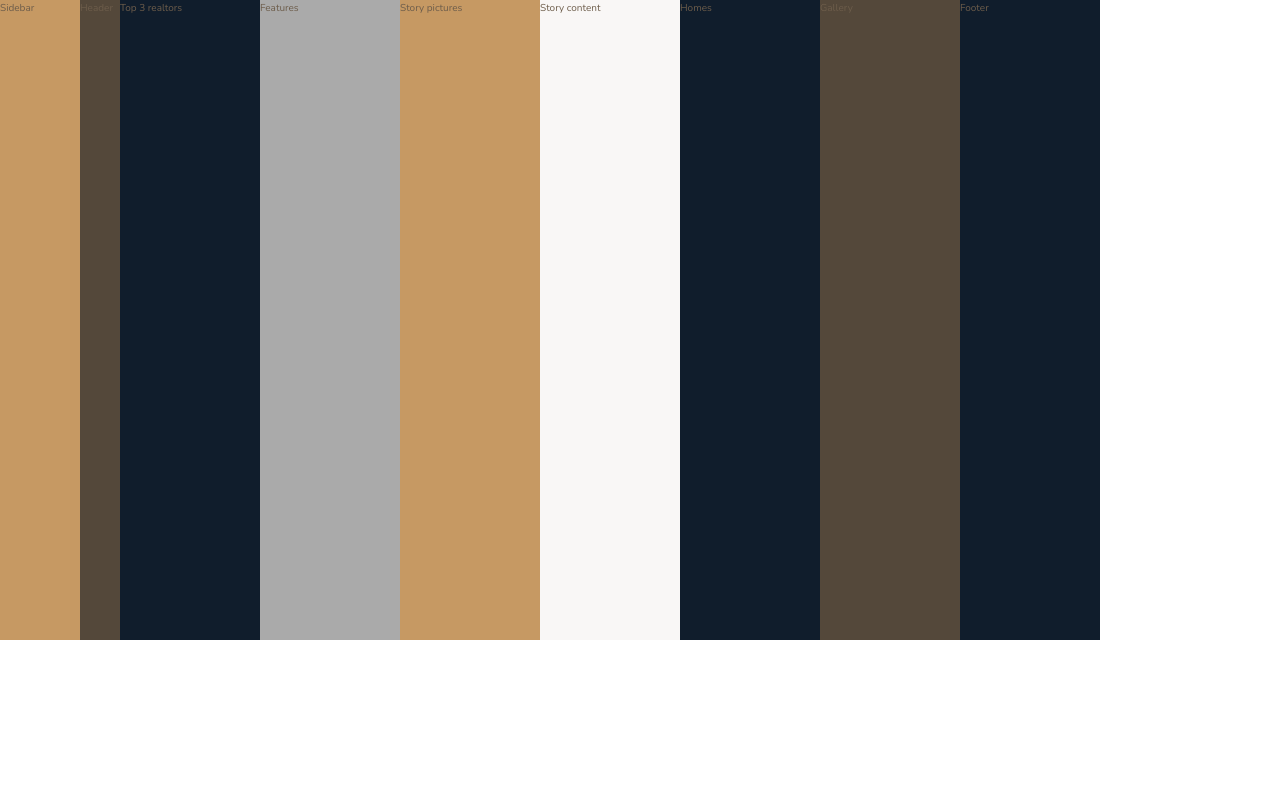
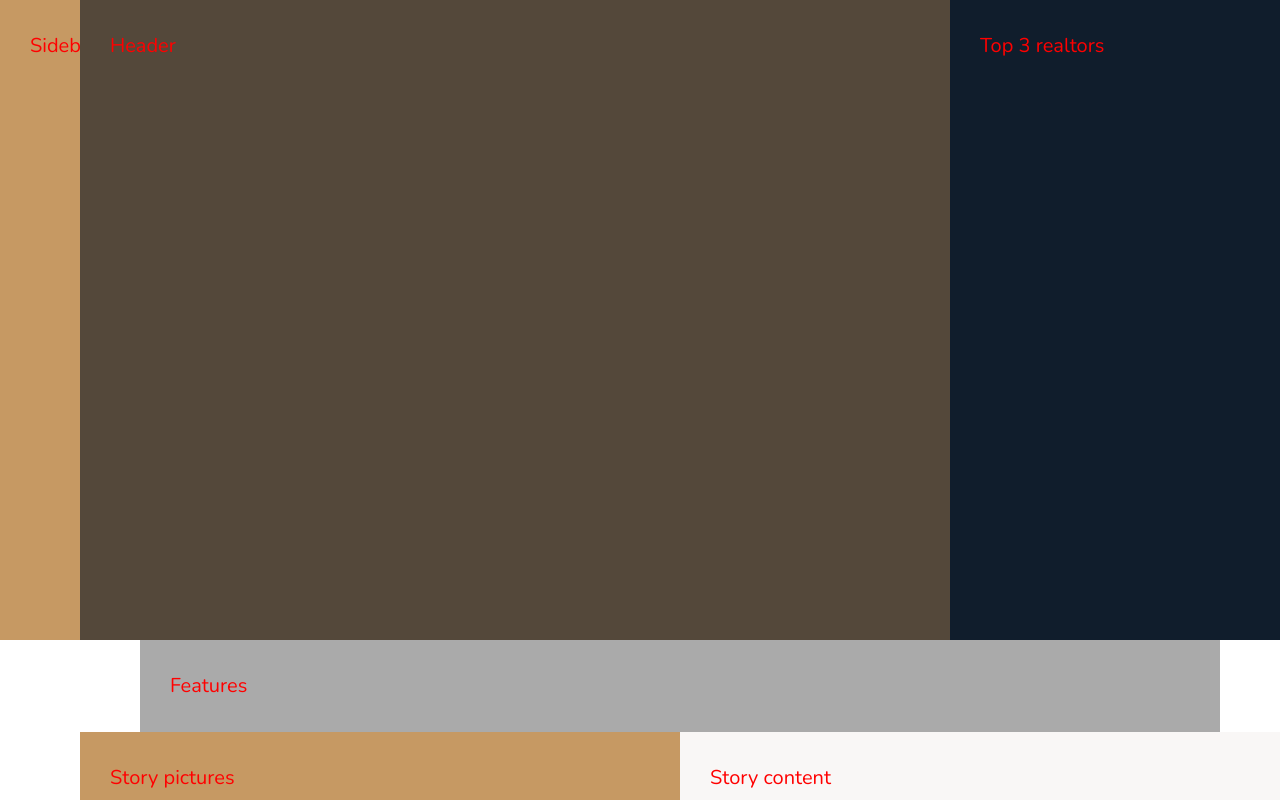
Before and after one commit to kostagrin/Nexter, a website: page index.html in a window 1280 px wide. Shown: the top 800 px of the page. Drawn offline with nearby package versions, Linux system fonts and the light colour scheme.

Commit message:
Built grid layout.

```diff
--- a/sass/_base.scss
+++ b/sass/_base.scss
@@ -55,5 +55,11 @@ body {
     -   So, set minmax to min = min-content, and max = 14rem;
     -   The remaining space on wider than 1140px screens is set by 2 columns 1fr each
     */
-    grid-template-columns: [sidebar-start] 8rem [sidebar-end full-start] 1fr [center-start] repeat(8, [col-start] minmax(min-content, 14rem) [col-end]) [center-end] 1fr [full-end];
+    grid-template-columns: [sidebar-start] 8rem [sidebar-end full-start] minmax( 6rem, 1fr) [center-start] repeat(8, [col-start] minmax(min-content, 14rem) [col-end]) [center-end] minmax( 6rem, 1fr) [full-end];
+
+    & > * {
+        padding: 3rem;
+        font-size: 2rem;
+        color: red;
+    }
 }
--- a/sass/_features.scss
+++ b/sass/_features.scss
@@ -1,3 +1,5 @@
 .features {
     background-color: $color-grey-light-2;
+    grid-column: center-start / center-end;
+    // grid-row: 2 / 3;
 }
--- a/sass/_footer.scss
+++ b/sass/_footer.scss
@@ -1,3 +1,5 @@
 .footer {
     background-color: $color-secondary;
+    grid-column: full-start / full-end;
+    // grid-row: 6 / 7;
 }
--- a/sass/_gallery.scss
+++ b/sass/_gallery.scss
@@ -1,3 +1,5 @@
 .gallery {
     background-color:$color-grey-dark-1;
+    grid-column: full-start / full-end;
+    // grid-row: 5 / 6;
 }
--- a/sass/_header.scss
+++ b/sass/_header.scss
@@ -1,3 +1,5 @@
 .header {
     background-color: $color-grey-dark-1;
+    grid-column: full-start / col-end 6;
+    // grid-row: 1 / 2;
 }
--- a/sass/_homes.scss
+++ b/sass/_homes.scss
@@ -1,3 +1,5 @@
 .homes {
     background-color: $color-secondary;
+    grid-column: center-start / center-end;
+    // grid-row: 4 / 5;
 }
--- a/sass/_realtors.scss
+++ b/sass/_realtors.scss
@@ -1,3 +1,5 @@
 .realtors {
     background-color: $color-secondary;
+    grid-column: col-start 7 / full-end;
+    // grid-row: 1 / 2;
 }
--- a/sass/_sidebar.scss
+++ b/sass/_sidebar.scss
@@ -1,3 +1,5 @@
 .sidebar {
     background-color: $color-primary;
+    grid-column: sidebar-start / sidebar-end;
+    // grid-row: 1 / -1;
 }
--- a/sass/_story.scss
+++ b/sass/_story.scss
@@ -1,9 +1,13 @@
 .story {
+    // grid-row: 3 / 4;
+
     &__pictures {
         background-color: $color-primary;
+        grid-column: full-start / col-end 4;
     }
 
     &__content {
         background-color: $color-grey-light-1;
+        grid-column: col-start 5 / full-end;
     }
 }
```
Also changed, not shown: css/style.css.
